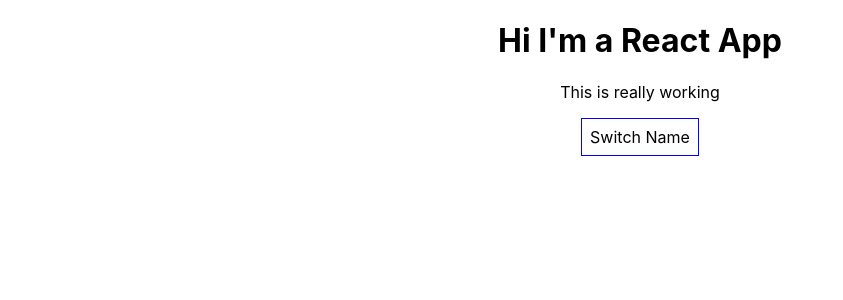
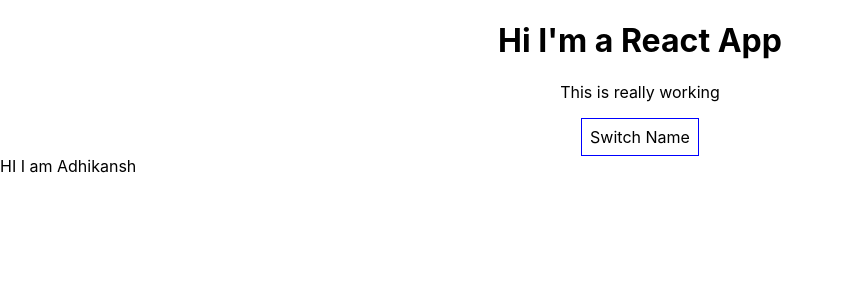
Before and after one commit to SIAM-VIT/React-Basics, a React (Create React App) app: page / in a window 1280 px wide. Shown: the top 300 px of the page, without its empty margins (0-843 px from the left). Built offline with nearby package versions, Linux system fonts and the light colour scheme.

Commit message:
Aux-hoc and React.Fragment

```diff
--- a/src/containers/App.js
+++ b/src/containers/App.js
@@ -73,10 +73,13 @@
     }
 
     return (
-      <div className="App">
-        <Cockpit Clicked={this.togglePersonHandler} />
-        {persons}
-      </div>
+      <React.Fragment>
+        <div className="App">
+          <Cockpit Clicked={this.togglePersonHandler} />
+          {persons}
+        </div>
+        <div>HI I am Adhikansh</div>
+      </React.Fragment>
     );
   }
 }
```
